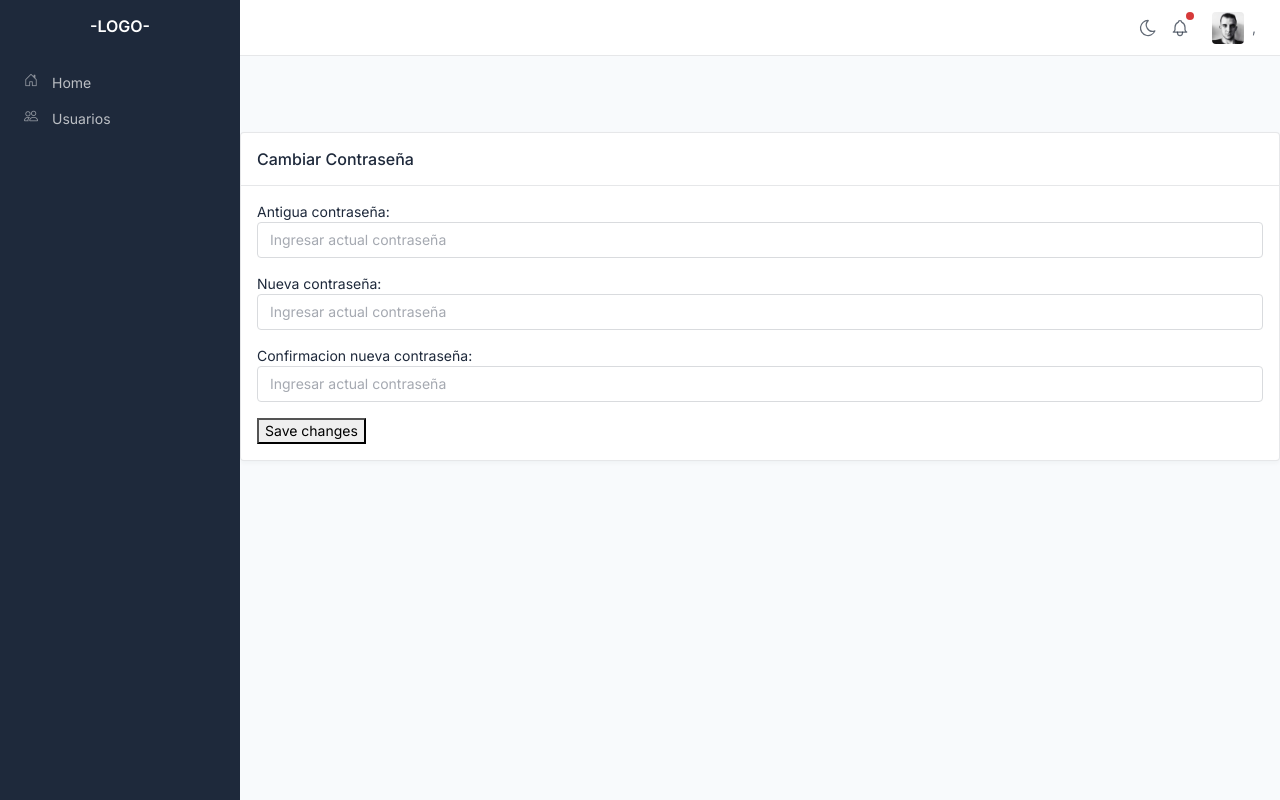
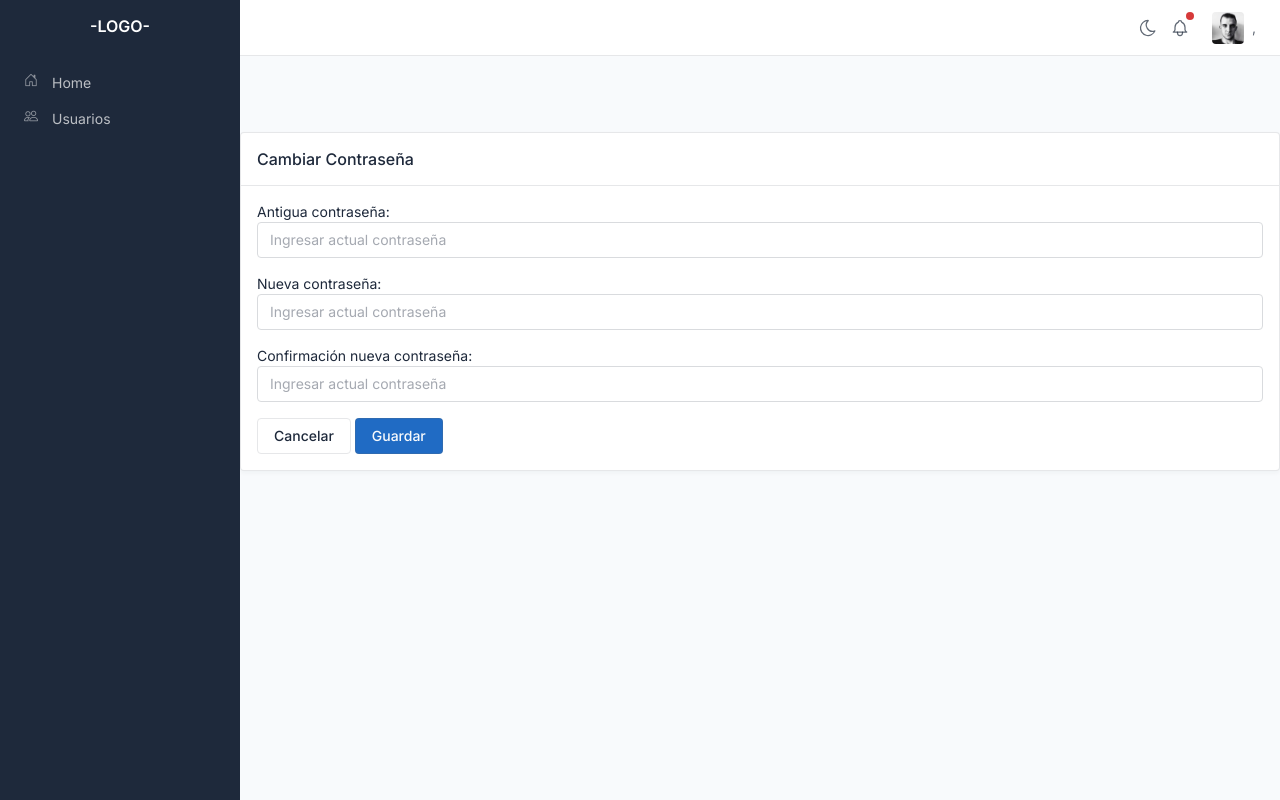
Before and after one commit to carrizojuan/Heimdall-Metric-WEB, a Django app: a page that uses src/templates/usuario/cambiar_contraseña.html in a window 1280 px wide. Run offline with Django 3.2, Linux system fonts and the light colour scheme; the visitor is signed in with stand-in values (Sample User, id 1); parts of the project's set-up code (start-up, migrations or seed data) failed here and were passed over; some libraries are stand-ins or nearby versions.

Commit message:
update resgistro, cambio contraseña styles y formato

```diff
--- a/src/apps/usuario/forms.py
+++ b/src/apps/usuario/forms.py
@@ -7,9 +7,7 @@ from django.contrib.auth.models import Permission, Group
 from django.core.exceptions import ValidationError
 from django.contrib.auth.forms import PasswordChangeForm
 
-
 from .models import Usuario
-
 
 """ class UsuarioForm(forms.ModelForm):
     email = forms.EmailField(required=False, widget=forms.TextInput(attrs={'class': 'form-control'}))
@@ -101,38 +99,42 @@ class PassForm(forms.ModelForm):
 
 
 class RegisterForm(forms.ModelForm):
-    email = forms.EmailField(required=True,widget=forms.EmailInput(attrs={'class': 'form-label form-control'}
-    ))
-    nombre_usuario = forms.CharField(required=True,label="Nombre de Usuario",
-                                    widget=forms.TextInput(attrs={'class': 'form-control'}))
+    email = forms.EmailField(required=True, widget=forms.EmailInput(attrs={'class': 'form-label form-control'}
+                                                                    ))
+    nombre_usuario = forms.CharField(required=True, label="Nombre de Usuario",
+                                     widget=forms.TextInput(attrs={'class': 'form-control'}))
     nombres = forms.CharField(required=False, label="Nombres",
                               widget=forms.TextInput(attrs={'class': 'form-control'}))
     apellidos = forms.CharField(required=False, label="Apellidos",
                                 widget=forms.TextInput(attrs={'class': 'form-control'}))
     password = forms.CharField(required=True,
-                                widget=forms.PasswordInput(attrs={'class': 'form-control', 'autocomplete': 'off'}))
+                               widget=forms.PasswordInput(attrs={'class': 'form-control', 'autocomplete': 'off'}))
 
     class Meta:
         model = Usuario
-        fields = ["nombre_usuario", "email", "nombres", "apellidos","password"]
-
+        fields = ["nombre_usuario", "email", "nombres", "apellidos", "password"]
 
 
 class CambiarContraseñaForm(PasswordChangeForm):
     old_password = forms.CharField(required=True, label="Antigua contraseña",
-                                    widget=forms.PasswordInput(attrs={'class': 'form-group mb-3 form-control',
-                                    'placeholder': "Ingresar actual contraseña", 'type': 'password'}))
+                                   widget=forms.PasswordInput(attrs={'class': 'form-group mb-3 form-control',
+                                                                     'placeholder': "Ingresar actual contraseña",
+                                                                     'type': 'password'}))
     new_password1 = forms.CharField(required=True, label="Nueva contraseña",
                                     widget=forms.PasswordInput(attrs={'class': 'form-group mb-3 form-control',
-                                    'placeholder': "Ingresar actual contraseña", 'type': 'password'}))
-    new_password2 = forms.CharField(required=True, label="Confirmacion nueva contraseña",
+                                                                      'placeholder': "Ingresar actual contraseña",
+                                                                      'type': 'password'}))
+    new_password2 = forms.CharField(required=True, label="Confirmación nueva contraseña",
                                     widget=forms.PasswordInput(attrs={'class': 'form-group mb-3 form-control',
-                                    'placeholder': "Ingresar actual contraseña", 'type': 'password'}))
+                                                                      'placeholder': "Ingresar actual contraseña",
+                                                                      'type': 'password'}))
 
     class Meta:
         model = Usuario
         fields = ['old_password', 'new_password1', 'new_password2']
 
+
 class ResetPasswordForm(forms.Form):
-    email = forms.EmailField(required=True, label="Direccion de correo electronico", widget=forms.EmailInput(attrs={'class': 'form-label form-control'}
-    ))
+    email = forms.EmailField(required=True, label="Direccion de correo electronico",
+                             widget=forms.EmailInput(attrs={'class': 'form-label form-control'}
+                                                     ))
--- a/src/apps/usuario/views.py
+++ b/src/apps/usuario/views.py
@@ -2,6 +2,6 @@ from django.shortcuts import render
 from .models import Usuario
 
 
-def registar(request):
-    template_name = "usuario/sign-up.html"
-    return render(request, template_name)
+# def registar(request):
+#     template_name = "usuario/sign-up.html"
+#     return render(request, template_name)
--- a/src/heimdallMetric/views.py
+++ b/src/heimdallMetric/views.py
@@ -12,7 +12,7 @@ from django.contrib.auth.views import PasswordChangeView
 from django.shortcuts import render, redirect
 
 
-class DashboardAdmin(LoginRequiredMixin,TemplateView):
+class DashboardAdmin(LoginRequiredMixin, TemplateView):
     template_name = 'home.html'
 
     def get_context_data(self, **kwargs):
@@ -27,7 +27,7 @@ class DashboardAdmin(LoginRequiredMixin,TemplateView):
 
 
 def registrar_usuario(request):
-    template_name = "usuario/sign-up.html"
+    template_name = "registrarse.html"
 
     if request.method == 'POST':
         form = RegisterForm(request.POST)
@@ -48,7 +48,7 @@ def registrar_usuario(request):
 def detalle_usuario(request):
     template_name = "usuario/detalle.html"
     usuario = request.user
-    #entidad_id =
+    # entidad_id =
     ctx = {
         'nombre_apellido': usuario.get_full_name(),
         'nombre_usuario': usuario.nombre_usuario,
@@ -69,12 +69,10 @@ def lista_usuarios(request):
     return render(request, template_name, ctx)
 
 
-
 class CambiarContraseñaView(PasswordChangeView):
     template_name = "usuario/cambiar_contraseña.html"
     form_class = CambiarContraseñaForm
     success_url = reverse_lazy('dashboard_admin')
-
 
 
 class ResetPasswordView(FormView):
--- a/src/templates/registrarse.html
+++ b/src/templates/registrarse.html
@@ -53,7 +53,7 @@
           </div>
         </form>
         <div class="text-center text-muted mt-3">
-          Ya tienes una cuenta? <a href="./sign-in.html" tabindex="-1">Iniciar Sesion</a>
+          Ya tienes una cuenta? <a href="{% url 'login' %}" tabindex="-1">Iniciar Sesion</a>
         </div>
       </div>
     </div>
--- a/src/templates/usuario/cambiar_contraseña.html
+++ b/src/templates/usuario/cambiar_contraseña.html
@@ -10,7 +10,10 @@
         <form method="post">
             {% csrf_token %}
             {{form.as_p}}
-            <button type="submit">Save changes</button>
+            <a href="{% url 'detalle_usuario' %}" class="btn">
+			Cancelar
+		  </a>
+            <button type="submit" class="btn btn-primary">Guardar</button>
         </form>
     </div>
 </div>
--- a/src/templates/usuario/detalle.html
+++ b/src/templates/usuario/detalle.html
@@ -60,7 +60,7 @@
 	</div>
 	<div class="card-footer bg-transparent mt-auto">
 		<div class="btn-list justify-content-end">
-		  <a href="#" class="btn">
+		  <a href="{% url 'dashboard_admin' %}" class="btn">
 			Cancelar
 		  </a>
 		  <a href="#" class="btn btn-primary">
```
Also changed, not shown: src/templates/login.html (+5 -5 lines).
